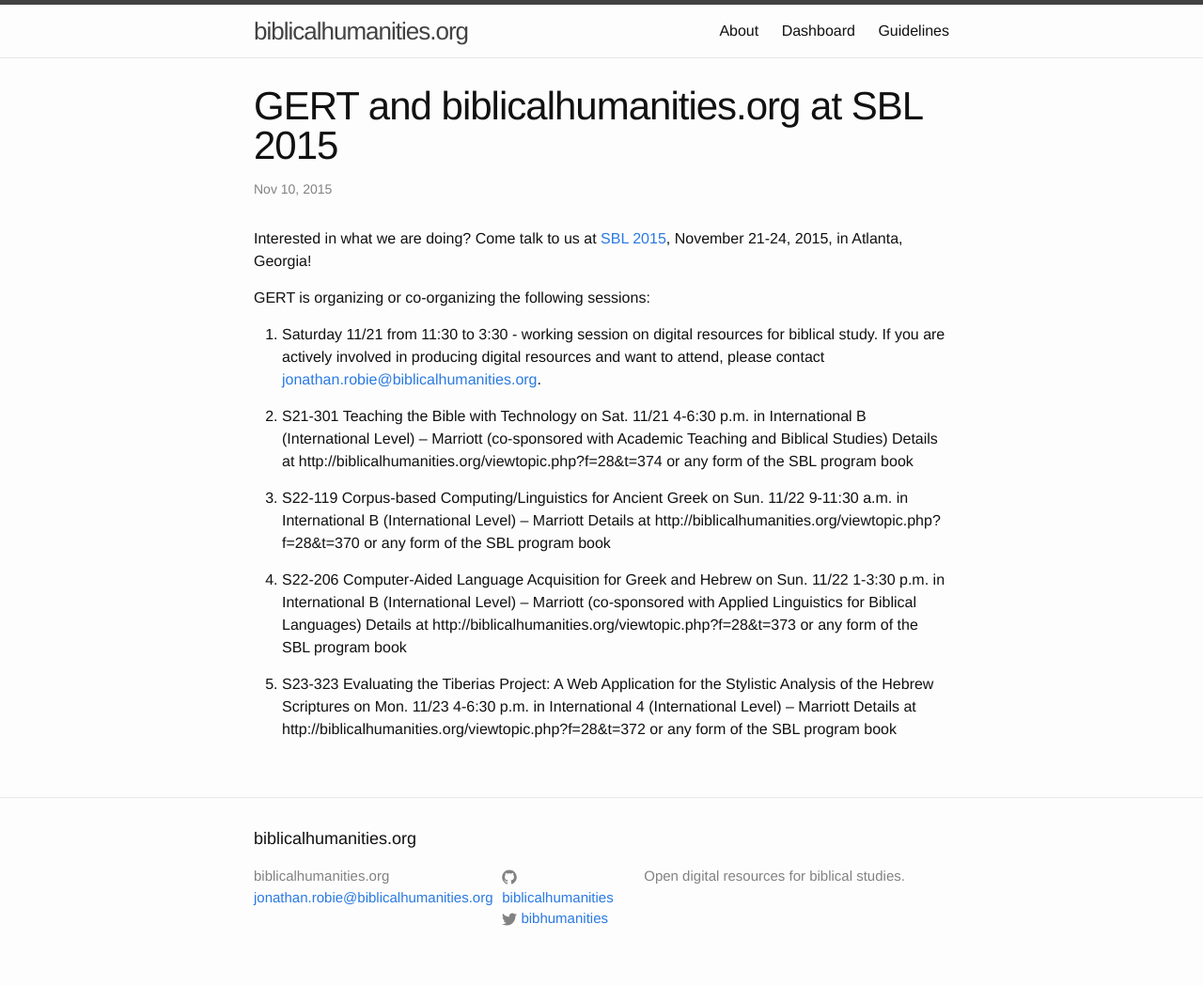
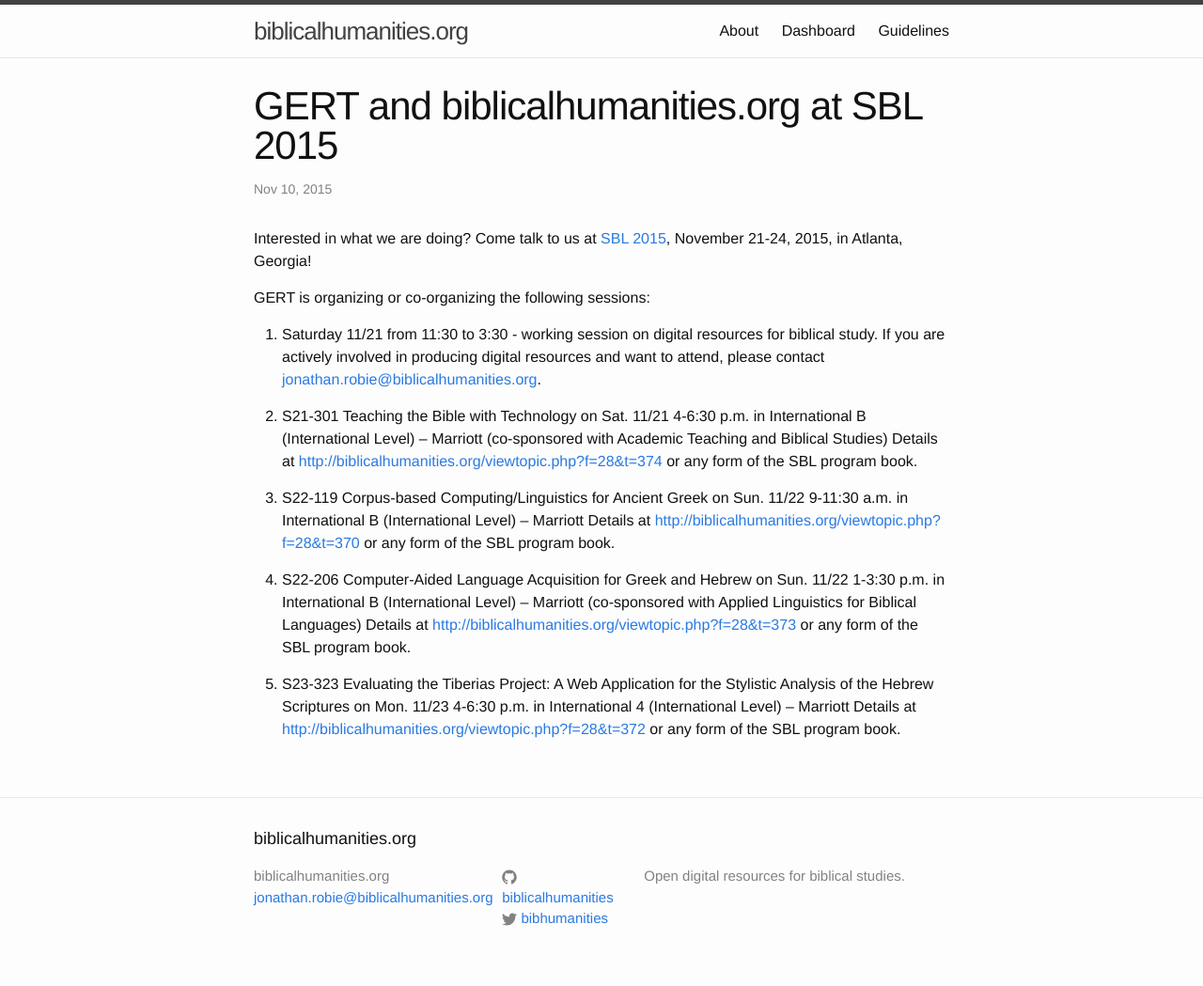
Before and after one commit to biblicalhumanities/biblicalhumanities.github.io, a Jekyll site: the page built from _posts/2015-11-10-biblicalhumanities-at-sbl.markdown, in a window 1280 px wide. Shown: the whole page at 94% size. Built offline with Jekyll 4.4.1, drawn with Linux system fonts in a browser that asks for light colours; some of the changed lines change nothing that is shown.

Commit message:
Fixed links.

```diff
--- a/_posts/2015-11-10-biblicalhumanities-at-sbl.markdown
+++ b/_posts/2015-11-10-biblicalhumanities-at-sbl.markdown
@@ -12,13 +12,13 @@ GERT is organizing or co-organizing the following sessions:
   want to attend, please contact  <jonathan.robie@biblicalhumanities.org>.
 
 2. S21-301 Teaching the Bible with Technology on Sat. 11/21 4-6:30 p.m. in International B (International Level) – Marriott (co-sponsored with Academic Teaching and Biblical Studies)
-Details at http://biblicalhumanities.org/viewtopic.php?f=28&t=374 or any form of the SBL program book
+Details at [http://biblicalhumanities.org/viewtopic.php?f=28&t=374](http://biblicalhumanities.org/viewtopic.php?f=28&t=374) or any form of the SBL program book.
 
 3. S22-119 Corpus-based Computing/Linguistics for Ancient Greek on Sun. 11/22 9-11:30 a.m. in International B (International Level) – Marriott
-Details at http://biblicalhumanities.org/viewtopic.php?f=28&t=370 or any form of the SBL program book
+Details at [http://biblicalhumanities.org/viewtopic.php?f=28&t=370](http://biblicalhumanities.org/viewtopic.php?f=28&t=370) or any form of the SBL program book.
 
 4. S22-206 Computer-Aided Language Acquisition for Greek and Hebrew on Sun. 11/22 1-3:30 p.m. in International B (International Level) – Marriott (co-sponsored with Applied Linguistics for Biblical Languages)
-Details at http://biblicalhumanities.org/viewtopic.php?f=28&t=373 or any form of the SBL program book
+Details at [http://biblicalhumanities.org/viewtopic.php?f=28&t=373](http://biblicalhumanities.org/viewtopic.php?f=28&t=373) or any form of the SBL program book.
 
 5. S23-323 Evaluating the Tiberias Project: A Web Application for the Stylistic Analysis of the Hebrew Scriptures on Mon. 11/23 4-6:30 p.m. in International 4 (International Level) – Marriott
-Details at http://biblicalhumanities.org/viewtopic.php?f=28&t=372 or any form of the SBL program book
+Details at [http://biblicalhumanities.org/viewtopic.php?f=28&t=372](http://biblicalhumanities.org/viewtopic.php?f=28&t=372) or any form of the SBL program book.
```
